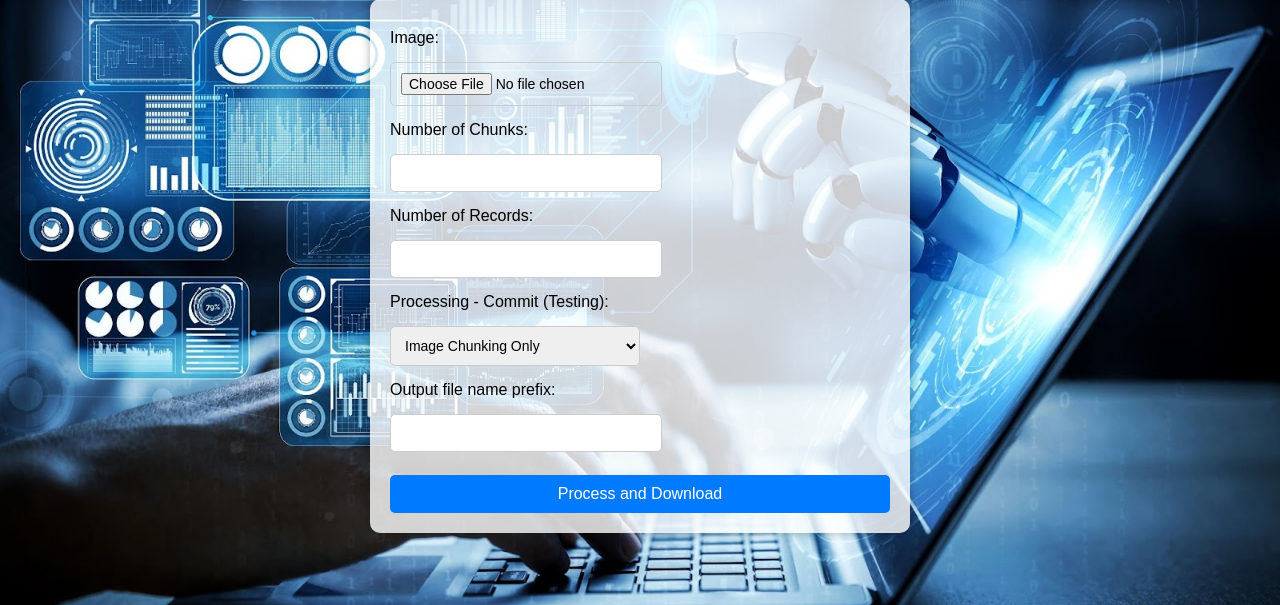
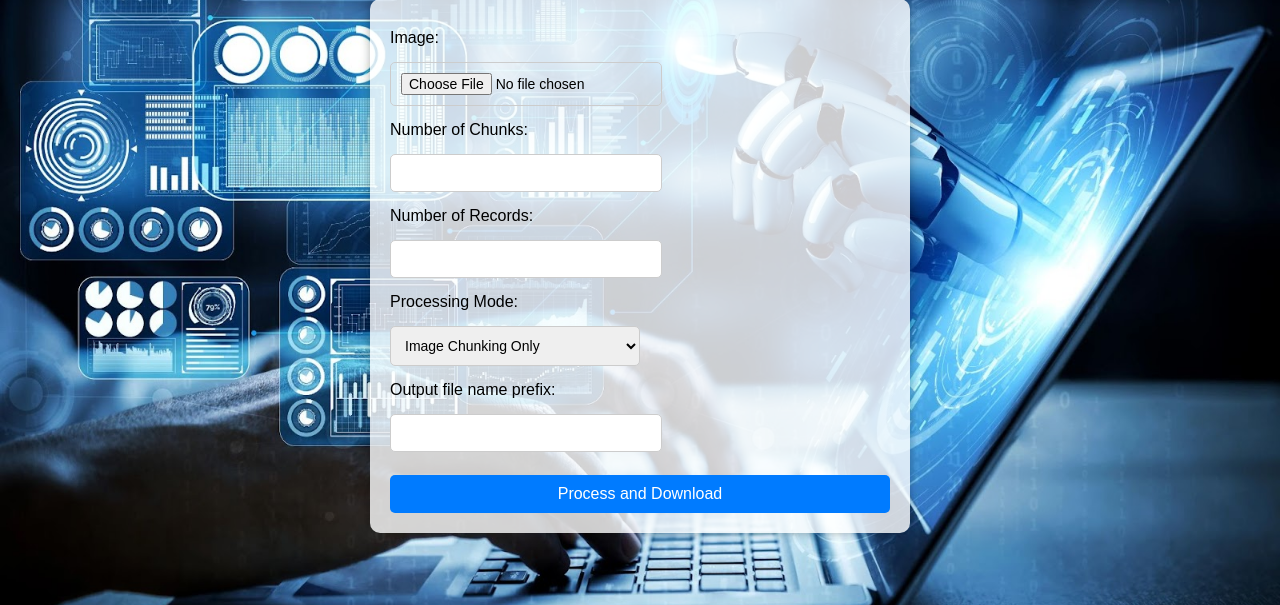
Before and after one commit to teja275/vfly_dataentry, a Flask app: page / in a window 1280 px wide. Shown: the part 95-700 px from the top of the page. Run offline with Flask 3, Linux system fonts and the light colour scheme.

Commit message:
webhook testing commit

```diff
--- a/templates/upload_form.html
+++ b/templates/upload_form.html
@@ -2,7 +2,7 @@
 <html lang="en" xmlns="http://www.w3.org/1999/html">
 <head>
     <meta charset="UTF-8">
-    <title>Image to Excel Converter - Data Entry Project</title>
+    <title>Image to Excel Converter - Data Entry Project (Webhook Testing)</title>
     <style>
         body {
             background: url('{{ url_for('static', filename='data_entry.jpeg') }}') no-repeat center center fixed;
@@ -91,7 +91,7 @@
 
     <!-- Field 4: Processing Option -->
     <div class="form-field" style="display: grid">
-        <label for="processing_option">Processing - Commit  (Testing):</label>
+        <label for="processing_option">Processing Mode:</label>
         <select name="processing_option" id="processing_option">
             <option value="Image Chunking Only">Image Chunking Only</option>
             <option value="Image Chunking & OCR">Image Chunking & OCR</option>
```
